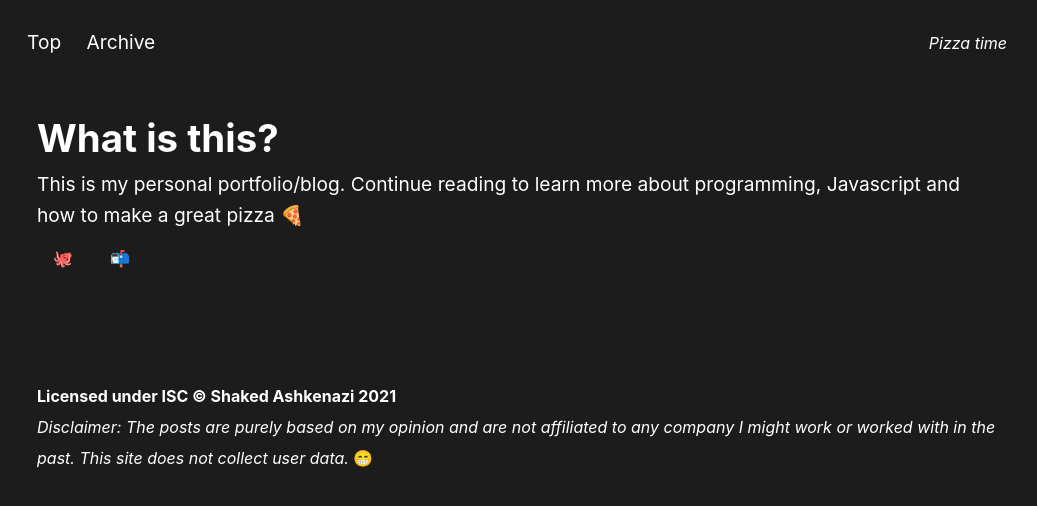
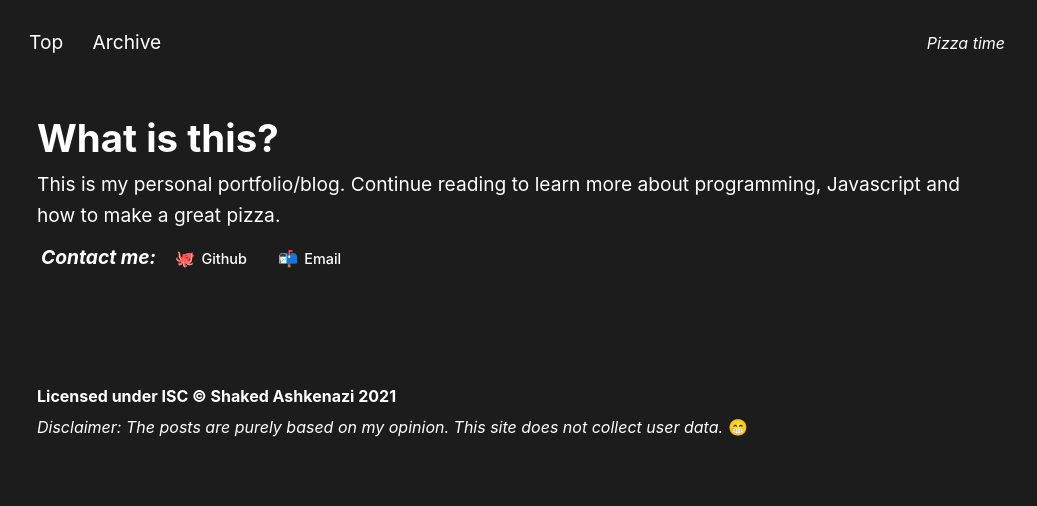
Before and after one commit to shaqash/shaqash.github.io, a website built with Vite: page docs/index.html in a window 1280 px wide. Shown: the part 158-664 px from the top of the page, without its empty margins (123-1160 px from the left). Built offline with nearby package versions, Linux system fonts and the light colour scheme; no server answers.

Commit message:
Improve usability

```diff
--- a/docs/header.css
+++ b/docs/header.css
@@ -33,11 +33,15 @@
   flex: 1;
 }
 .menu .info {
-  margin: 0 10px;
+  margin: 0 12px;
+}
+header ~ .menu > .links > * {
+  display: inline-block;
+  margin: 0 12px;
 }
 .menu > .links > * {
   display: inline-block;
-  margin: 0 10px;
+  margin: 0 4px;
 }
 .sticky {
   border-color: rgb(150, 150, 150);
--- a/docs/index.css
+++ b/docs/index.css
@@ -101,20 +101,26 @@ a.emoji:active {
   background-color: transparent;
   background-color: rgba(255, 255, 255, 0.5);
 }
-a.emoji:after {
+a.emoji:after,
+a.emoji.active:after {
   font-weight: 500;
   font-size: 0.9rem;
-  text-transform: capitalize;
+  padding: 0 6px;
   opacity: 0;
-  content: "";
+  content: attr(title);
   -webkit-transition: opacity 0.5s ease;
   transition: opacity 0.5s ease;
 }
 a.emoji:hover:after,
-a.emoji:active:after {
+a.emoji:active:after,
+a.emoji.active:after {
   opacity: 1;
-  content: "  " attr(title) "";
-  padding-right: 6px;
+  content: attr(title);
+}
+a.emoji.active:hover:after,
+a.emoji.active:active:after {
+  opacity: 1;
+  content: attr(title);
 }
 .circle {
   width: 10px;
--- a/docs/index.html
+++ b/docs/index.html
@@ -34,13 +34,13 @@
       <h1>What is this?</h1>
       <p>
         This is my personal portfolio/blog. Continue reading to learn more about programming, Javascript and how to make
-        a great
-        pizza 🍕
+        a great pizza.
       </p>
       <div class="menu">
         <div class="links">
-          <a href="https://github.com/shaqash" class="emoji" title="Github">🐙</a>
-          <a href="mailto:ash.shaked@gmail.com" class="emoji" title="Email">📬</a>
+          <b><em>Contact me:</em></b>
+          <a href="https://github.com/shaqash" class="emoji active" title="Github">🐙</a>
+          <a href="mailto:ash.shaked@gmail.com" class="emoji active" title="Email">📬</a>
         </div>
       </div>
     </div>
@@ -54,8 +54,7 @@
     <p>
       <small>
         <i>
-          Disclaimer: The posts are purely based on my opinion and are not affiliated to any
-          company I might work or worked with in the past. This site does not collect user data.
+          Disclaimer: The posts are purely based on my opinion. This site does not collect user data.
         </i>
         😁
       </small>
--- a/public/header.css
+++ b/public/header.css
@@ -38,9 +38,18 @@
   flex: 1;
 }
 
+.menu .info {
+  margin: 0 12px;
+}
+
+header ~ .menu > .links > * {
+  display: inline-block;
+  margin: 0 12px;
+}
+
 .menu > .links > * {
   display: inline-block;
-  margin: 0 6px;
+  margin: 0 4px;
 }
 
 .sticky {
--- a/public/index.css
+++ b/public/index.css
@@ -111,9 +111,9 @@ a.emoji:after,
 a.emoji.active:after {
   font-weight: 500;
   font-size: 0.9rem;
-  text-transform: capitalize;
+  padding: 0 6px;
   opacity: 0;
-  content: "";
+  content: attr(title);
   -webkit-transition: opacity 0.5s ease;
   transition: opacity 0.5s ease;
 }
@@ -123,7 +123,12 @@ a.emoji:active:after,
 a.emoji.active:after {
   opacity: 1;
   content: attr(title);
-  padding: 0 6px;
+}
+
+a.emoji.active:hover:after,
+a.emoji.active:active:after {
+  opacity: 1;
+  content: attr(title); /*attr(href);*/
 }
 
 .circle {
--- a/src/components/repositories.js
+++ b/src/components/repositories.js
@@ -12,7 +12,7 @@ export default async function renderRepos() {
         </a>
         <small>
         ${new Date(repo.created_at).toDateString()}
-        ${repo.homepage ? `<a href="${repo.homepage}" class="emoji" title="Demo">🌍</a>` : ''}
+        ${repo.homepage ? `<a href="${repo.homepage}" class="emoji active" title="Demo">🌍</a>` : ''}
         </small>
         <p>
           ${repo.description}
--- a/src/config.js
+++ b/src/config.js
@@ -18,7 +18,7 @@ export const ENTRYPOINT = 'https://api.github.com';
 export const USERNAME = 'shaqash';
 
 export const random = [
-  'This site uses pure JS',
+  'This site uses vanilla JS',
   'Pizza time',
 ];
 // @license-end
```
Also changed, not shown: docs/archive.html (+1 -2 lines), docs/dist/components/repositories.js, docs/dist/config.js.
